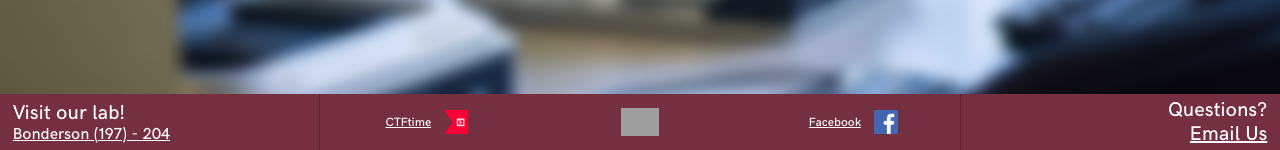
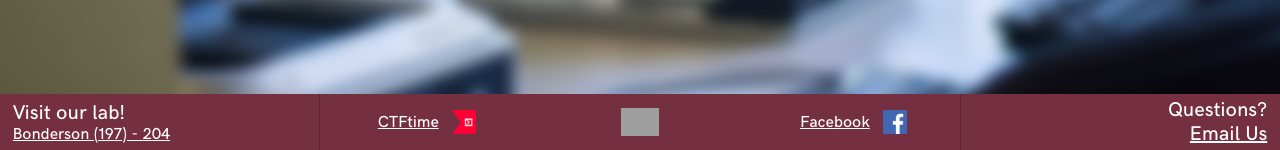
Before and after one commit to CalPolySEC/thewhitehat.club, a Flask app: page / in a window 1280 px wide. Shown: the part 650-800 px from the top of the page. Run offline with Flask 2, Linux system fonts and the light colour scheme; data that the repository does not hold is empty; style sheets or scripts are compiled from the project's sources; grey boxes are pictures that could not be loaded.

Commit message:
Scale footer fonts

```diff
--- a/assets/scss/_footer.scss
+++ b/assets/scss/_footer.scss
@@ -12,6 +12,14 @@ footer {
 	overflow: hidden;
 	position: fixed;
 	bottom: 0;
+
+	//Scaling fonts
+	@media screen and (orientation: portrait) {
+		font-size: 2vw;
+	}
+	@media screen and (orientation: landscape) {
+		font-size: 2vh;
+	}
 
 	#footer-left {
 		height: $menu-height;
@@ -81,7 +89,7 @@ footer {
 
 				p {
 					padding-right: 1vw;
-					font-size: 1.5vh;
+					font-size: 1em;
 				}
 
 				// Rollover Animation
@@ -121,7 +129,7 @@ footer {
 
 				p {
 					padding-right: 1vw;
-					font-size: 1.5vh;
+					font-size: 1em;
 				}
 
 				// Rollover Animation
```
